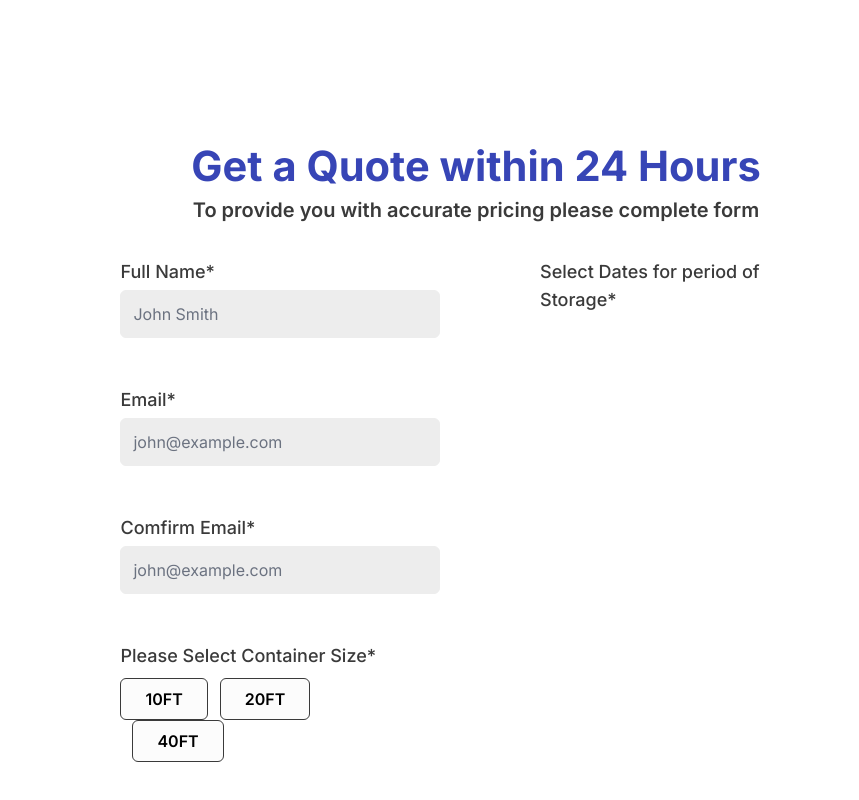
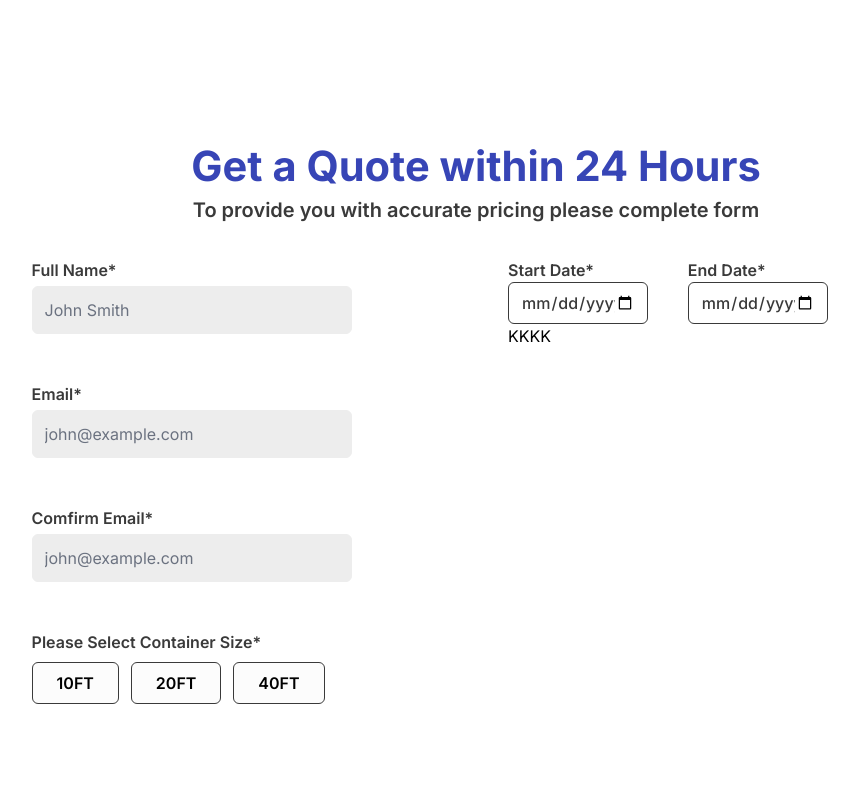
Before and after one commit to shanewmurphy/blue-box-site-new, a Next.js app: page /Ten-foot-container in a window 1280 px wide. Shown: the part 1578-2378 px from the top of the page, without its empty margins (164-1023 px from the left). Built offline with nearby package versions, Linux system fonts and the light colour scheme.

Commit message:
Added date UI for form component

```diff
--- a/app/compontents/Quote-form.jsx
+++ b/app/compontents/Quote-form.jsx
@@ -18,12 +18,12 @@ export default function QuoteForm() {
             To provide you with accurate pricing please complete form
           </p>
         </div>
-        <div className="lg:w-8/12 md:w-11/12 sm:w-11/12 mx-auto lg:mt-8 md:mt-6 sm:mt-2">
-          <div className="grid lg:grid-cols-2 md:grid-cols-2 lg:gap-32 md:gap-6 sm:gap-6">
+        <div className="lg:w-10/12 md:w-full sm:w-11/12 mx-auto lg:mt-8 md:mt-6 sm:mt-2">
+          <div className="grid lg:grid-cols-2 md:grid-cols-2 lg:gap-16 md:gap-6 sm:gap-6">
             <div>
               <div className="lg:mt-0 md:mt-0 sm:mt-8 antialiased">
                 <label className="block">
-                  <span className="text-myblack font-medium lg:text-lg md:text-base sm:text-base">
+                  <span className="text-myblack font-semibold text-base">
                     Full Name*
                   </span>
                   <input
@@ -47,7 +47,7 @@ export default function QuoteForm() {
               </div>
               <div className="lg:mt-12 md:mt-8 sm:mt-6 antialiased">
                 <label className="block">
-                  <span className="text-myblack font-medium lg:text-lg md:text-base sm:text-base">
+                  <span className="text-myblack font-semibold text-base">
                     Email*
                   </span>
                   <input
@@ -69,7 +69,7 @@ export default function QuoteForm() {
               </div>
               <div className="lg:mt-12 md:mt-8 sm:mt-6 antialiased">
                 <label className="block">
-                  <span className="text-myblack font-medium lg:text-lg md:text-base sm:text-base">
+                  <span className="text-myblack font-semibold text-base">
                     Comfirm Email*
                   </span>
                   <input
@@ -90,7 +90,7 @@ export default function QuoteForm() {
                 </label>
               </div>
               <div className="lg:mt-12 md:mt-8 sm:mt-6 antialiased">
-                <span className="text-myblack font-medium lg:text-lg md:text-base sm:text-base">
+                <span className="text-myblack font-semibold text-base">
                   Please Select Container Size*
                 </span>
                 <div className="mt-2">
@@ -130,9 +130,34 @@ export default function QuoteForm() {
               </div>
             </div>
             <div className="lg:mt-0 md:mt-0 sm:mt-8 antialiased">
-              <span className="text-myblack font-medium lg:text-lg md:text-base sm:text-base">
-                Select Dates for period of Storage*
-              </span>
+              <div className="lg:w-10/12">
+                <div className="grid lg:grid-cols-2 md:grid-cols-2  sm:grid-rows-1 lg:gap-4 md:gap-2 sm:gap-6">
+                  <div>
+                    <span className="text-myblack font-semibold text-base">
+                      Start Date*
+                    </span>
+                    <div>
+                      <input
+                        type="date"
+                        className="lg:w-[140px] md:w-[155px] block border border-myblack font-medium text-myblack rounded-md"
+                      ></input>
+                    </div>
+                  </div>
+                  <div>
+                    <span className="text-myblack font-semibold text-base">
+                      End Date*
+                    </span>
+                    <div>
+                      <input
+                        type="date"
+                        className="lg:w-[140px] md:w-[155px] block border border-myblack font-medium text-myblack rounded-md"
+                      ></input>
+                    </div>
+                  </div>
+                </div>
+              </div>
+
+              <div>KKKK</div>
             </div>
           </div>
         </div>
```
